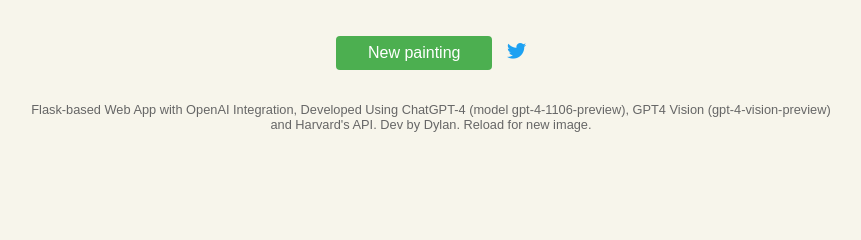
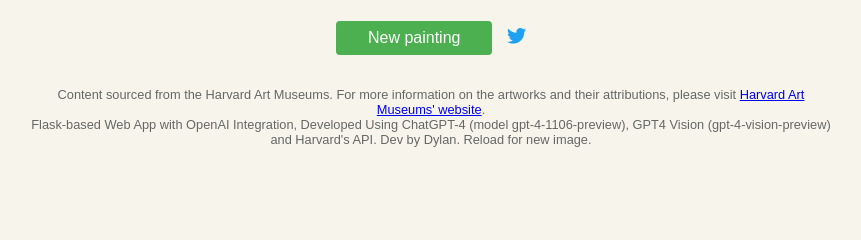
Before and after one commit to demianarc/aipaintv2, a Flask app: template templates/index.html in a window 1280 px wide. Shown: the part 421-661 px from the top of the page, without its empty margins (209-1070 px from the left). Run offline with Flask 2, Linux system fonts and the light colour scheme; the template is opened without the code that fills it, so the values that code supplies are empty; some libraries are stand-ins or nearby versions.

Commit message:
Added attribution to Harvard Art Museums in footer

```diff
--- a/templates/index.html
+++ b/templates/index.html
@@ -42,6 +42,7 @@
             </a>
         </div>
         <footer>
+            Content sourced from the Harvard Art Museums. For more information on the artworks and their attributions, please visit <a href="https://www.harvardartmuseums.org/" target="_blank">Harvard Art Museums' website</a>.<br>
             Flask-based Web App with OpenAI Integration, Developed Using ChatGPT-4 (model gpt-4-1106-preview), GPT4 Vision (gpt-4-vision-preview) and Harvard's API. Dev by Dylan. Reload for new image.
         </footer>
     </div>
```
Also changed, not shown: 1 other file.
